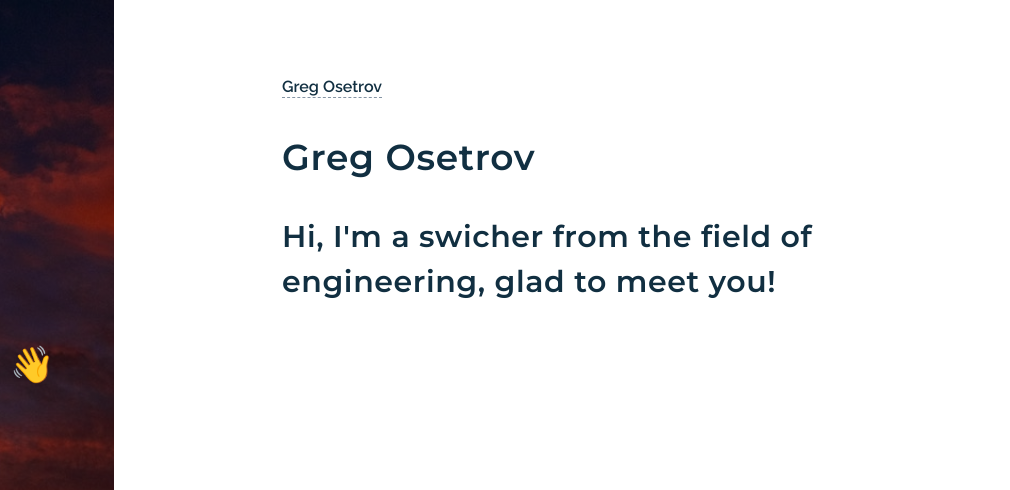
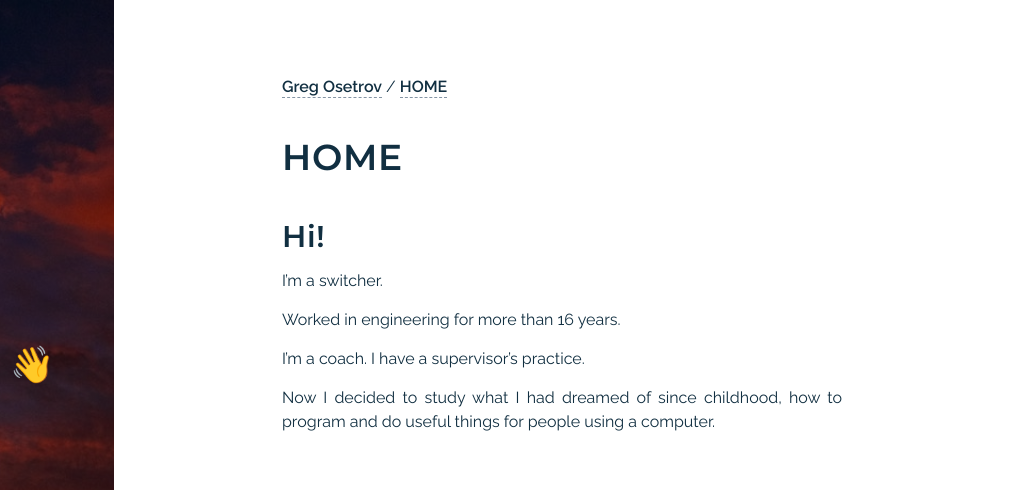
Before and after one commit to ShadowGreg/shadowgreg.github.io, a plain HTML site: page index.html in a window 1280 px wide. Shown: the top 490 px of the page, 270-1280 px from the left. Drawn offline with Linux system fonts and the light colour scheme.

Commit message:
add layouts

```diff
--- a/index.html
+++ b/index.html
@@ -1,10 +1,10 @@
 <!DOCTYPE html>
 <html lang='en'><head>
-  <title> - Greg Osetrov</title>
+  <title>HOME - Greg Osetrov</title>
   <link rel='canonical' href='https://shadowgreg.github.io/' />
   <meta charset='utf-8'>
   <meta name='viewport' content='width=device-width, initial-scale=1' />
-  <meta name='description' content='' />
+  <meta name='description' content='Welcome to this sample project' />
   <meta name='theme-color' content='#FD3519' />
 
 
@@ -19,14 +19,19 @@
 <link rel="stylesheet" href="https://shadowgreg.github.io/sass/style.min.eabe1aa4bd266a15f7b39b122bd6a5cc75cb067e5373631ac21d7815d6240d6f.css" integrity="sha256-6r4apL0mahX3s5sSK9alzHXLBn5Tc2Mawh14FdYkDW8=" media="screen">
 <link rel="stylesheet" href="https://shadowgreg.github.io/syntax.min.css" integrity="" media="screen">
 
-  <meta property="og:title" content="Greg Osetrov" />
-<meta property="og:description" content="" />
-<meta property="og:type" content="website" />
-<meta property="og:url" content="https://shadowgreg.github.io/" />
+  <meta property="og:title" content="HOME" />
+<meta property="og:description" content="Welcome to this sample project" />
+<meta property="og:type" content="article" />
+<meta property="og:url" content="https://shadowgreg.github.io/" /><meta property="og:image" content="https://shadowgreg.github.io/images/sample.jpg" /><meta property="article:section" content="" />
 
 
-  <meta itemprop="name" content="Greg Osetrov">
-<meta itemprop="description" content="">
+
+
+  <meta itemprop="name" content="HOME">
+<meta itemprop="description" content="Welcome to this sample project">
+
+<meta itemprop="wordCount" content="44"><meta itemprop="image" content="https://shadowgreg.github.io/images/sample.jpg">
+<meta itemprop="keywords" content="" />
 </head>
 <body>
 
@@ -36,7 +41,7 @@
   <div class="intro">
     <div class="logo-container">
       <a href="/">
-        <img src='https://shadowgreg.github.io/images/greg.jpg' alt="Profile Designs" class="rounded-logo">
+        <img src='https://shadowgreg.github.io/images/greg.jpg' alt="Profile Greg Osetrov" class="rounded-logo">
       </a>
     </div>
     <h2>Hi, I'm Greg 👋</h2>
@@ -109,7 +114,7 @@
     <div class="intro">
       <div class="logo-container">
         <a href="/">
-          <img src='https://shadowgreg.github.io/images/greg.jpg' alt="Profile Designs" class="rounded-logo">
+          <img src='https://shadowgreg.github.io/images/greg.jpg' alt="Profile Greg Osetrov" class="rounded-logo">
         </a>
       </div>
       <h2>Hi, I'm Greg 👋</h2>
@@ -174,8 +179,16 @@
       <div class="breadcrumb">
 
 
+
+
+<span >
+  <a href="https://shadowgreg.github.io/">Greg Osetrov</a>
+   /
+</span>
+
+
 <span  class="active">
-  <a href="https://shadowgreg.github.io/">Greg Osetrov</a>
+  <a href="https://shadowgreg.github.io/">HOME</a>
 
 </span>
 
@@ -184,11 +197,12 @@
 
     <main id="content" class="">
 
-<h1>Greg Osetrov</h1>
-
-
-<h2>Hi, I&#39;m a swicher from the field of engineering, glad to meet you!</h2>
-
+<h1>HOME</h1>
+<h2 id="hi">Hi!</h2>
+<p>I&rsquo;m a switcher.</p>
+<p>Worked in engineering for more than 16 years.</p>
+<p>I&rsquo;m a coach. I have a supervisor&rsquo;s practice.</p>
+<p>Now I decided to study what I had dreamed of since childhood, how to program and do useful things for people using a computer.</p>
 
 
     </main>
```
Also changed, not shown: 404.html (+2 -2 lines), designs/index.html (+2 -2 lines), techs/index.html (+2 -2 lines).
